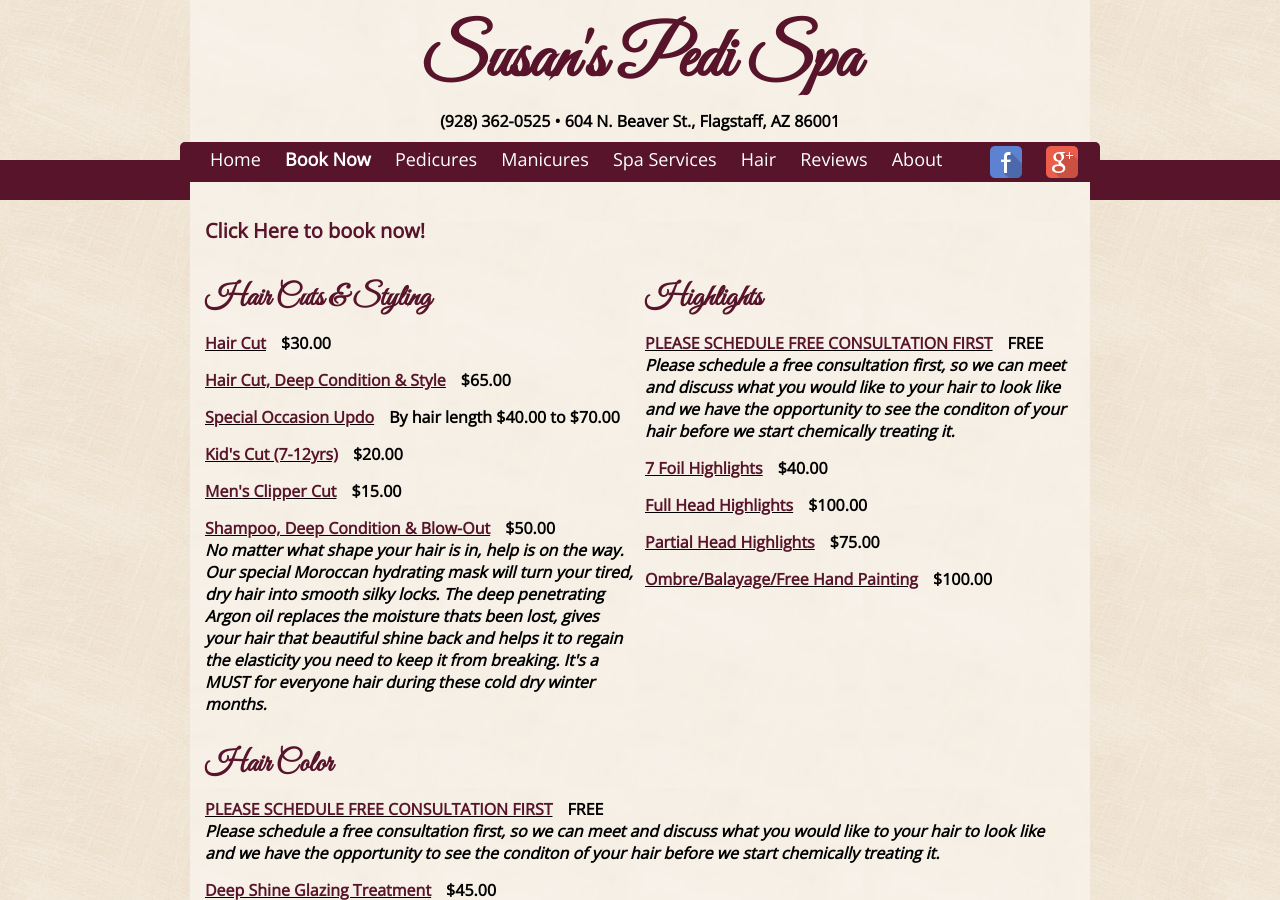
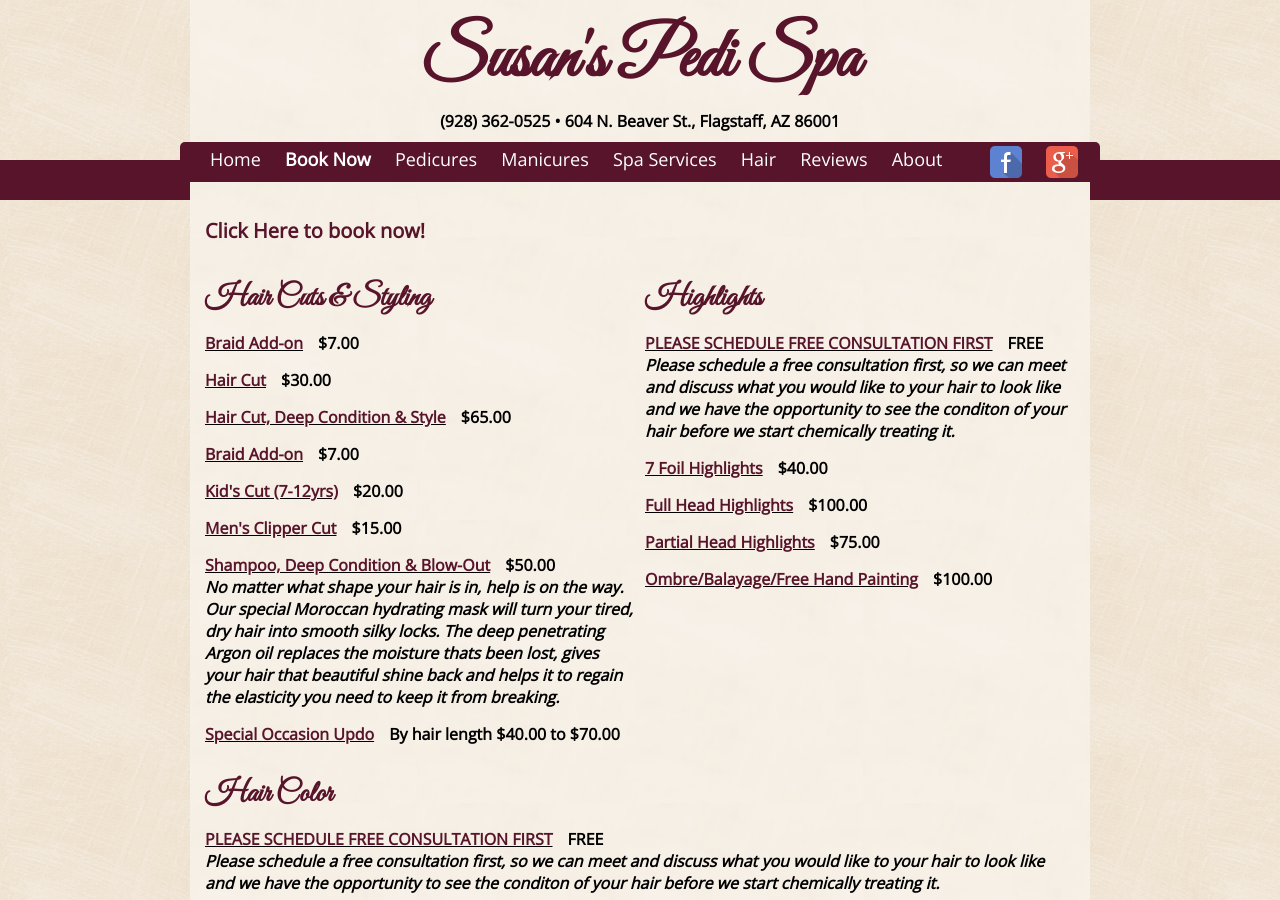
Before and after one commit to susanspedispa/susanspedispa.github.io, a Jekyll site: the page built from menu/hair.html, in a window 1280 px wide and 900 px high. Built offline with Jekyll 4.4.1, drawn with Linux system fonts in a browser that asks for light colours.

Commit message:
Update hair.yml

```diff
--- a/_data/hair.yml
+++ b/_data/hair.yml
@@ -3,6 +3,10 @@ menu:
   groups:
     - name: Hair Cuts & Styling
       treatments:
+        - name: Braid Add-on
+          price: $7.00
+          description: >
+
         - name: Hair Cut
           price: $30.00
           description: >
@@ -11,8 +15,8 @@ menu:
           price: $65.00
           description: >
 
-        - name: Special Occasion Updo
-          price: By hair length $40.00 to $70.00
+        - name: Braid Add-on
+          price: $7.00
           description: >
 
         - name: Kid's Cut (7-12yrs)
@@ -28,9 +32,11 @@ menu:
           description: >
             No matter what shape your hair is in, help is on the way. Our special Moroccan hydrating mask will turn your tired,
             dry hair into smooth silky locks. The deep penetrating Argon oil replaces the moisture thats been lost, gives your
-            hair that beautiful shine back and helps it to regain the elasticity you need to keep it from breaking. It's a MUST
-            for everyone hair during these cold dry winter months.
+            hair that beautiful shine back and helps it to regain the elasticity you need to keep it from breaking.
 
+        - name: Special Occasion Updo
+          price: By hair length $40.00 to $70.00
+          description: >
 
 
 - position: right
```
